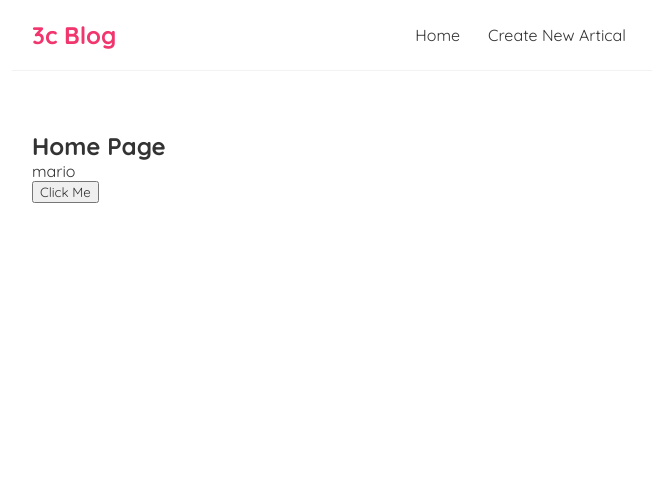
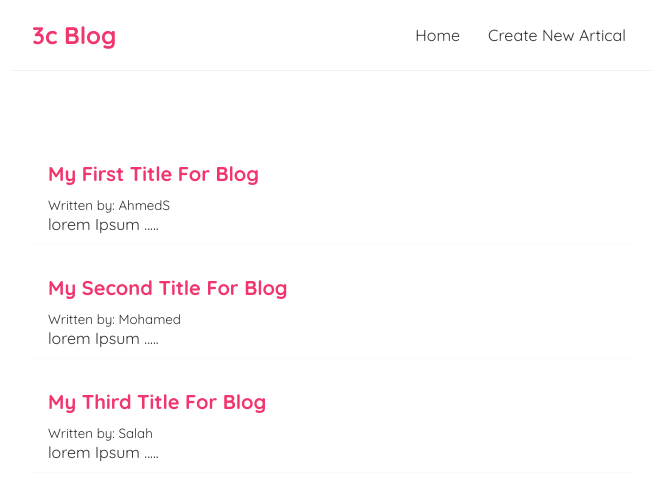
Before and after one commit to GeekAhmeds/React, a React (Create React App) app: page / in a window 1280 px wide. Shown: the top 500 px of the page, without its empty margins (308-964 px from the left). Built offline with nearby package versions, Linux system fonts and the light colour scheme.

Commit message:
Add a Blog  List to Home Page

```diff
--- a/src/Home.js
+++ b/src/Home.js
@@ -2,18 +2,22 @@
 
 const Home = () => {
     // let name = 'mario';
-    const [ name, setName ] = useState('mario');
+    const [blogs, setBlog] = useState([
+        {title: 'My First Title For Blog', contnet: 'lorem Ipsum .....', author: 'AhmedS', id: 1},
+        {title: 'My Second Title For Blog', contnet: 'lorem Ipsum .....', author: 'Mohamed', id: 2},
+        {title: 'My Third Title For Blog', contnet: 'lorem Ipsum .....', author: 'Salah', id: 3}
+    ]);
 
-
-    const handelClick = () => {
-        setName('AhmedS');
-
-    }
     return (
         <div className="home">
-            <h2>Home Page</h2>
-            <p>{ name }</p>
-            <button onClick={ handelClick }>Click Me</button>
+            {blogs.map((blog) => (
+                <div className="blog-preview" key={blog.id}>
+                    <h2>{blog.title}</h2>
+                    <small>Written by: {blog.author}</small>
+                    <p>{blog.contnet}</p>
+                </div>
+            ))}
+
         </div>
      );
 }
--- a/src/index.css
+++ b/src/index.css
@@ -33,3 +33,18 @@
   margin: 40px auto;
   padding: 20px;
 }
+
+/* blog previews / list */
+.blog-preview {
+  padding: 10px 16px;
+  margin: 20px 0;
+  border-bottom: 1px solid #fafafa;
+}
+.blog-preview:hover {
+  box-shadow: 1px 3px 5px rgba(0,0,0,0.1);
+}
+.blog-preview h2 {
+  font-size: 20px;
+  color: #f1356d;
+  margin-bottom: 8px;
+}
```
